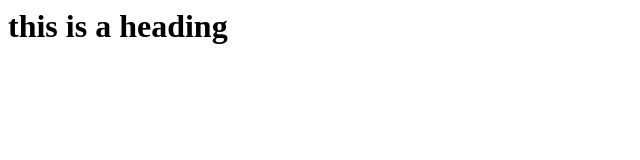
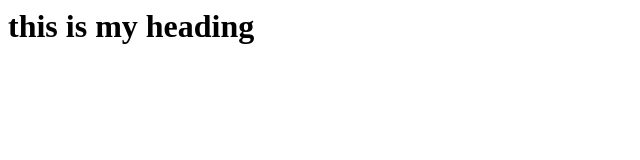
Before and after one commit to AlaaAleswed/hwtest.github.io, a plain HTML site: page index.html in a window 1280 px wide. Shown: the whole page, without its empty margins (0-640 px from the left). Drawn offline with Linux system fonts and the light colour scheme.

Commit message:
Update index.html

```diff
--- a/index.html
+++ b/index.html
@@ -3,7 +3,7 @@
 
    </head>
    <body>
-        <h1>this is a heading</h1>
+        <h1>this is my heading</h1>
 
    </body>
 </html>
```
